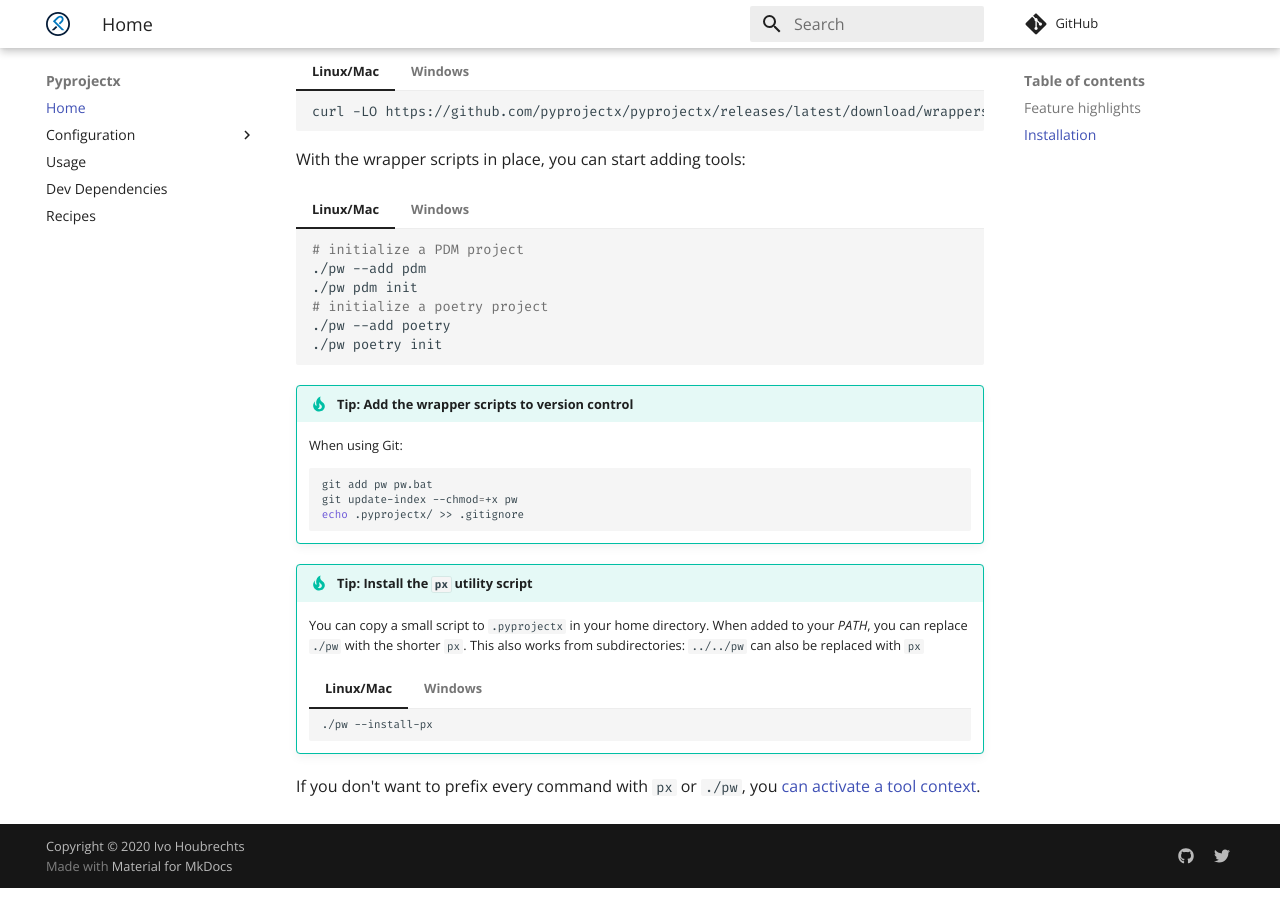
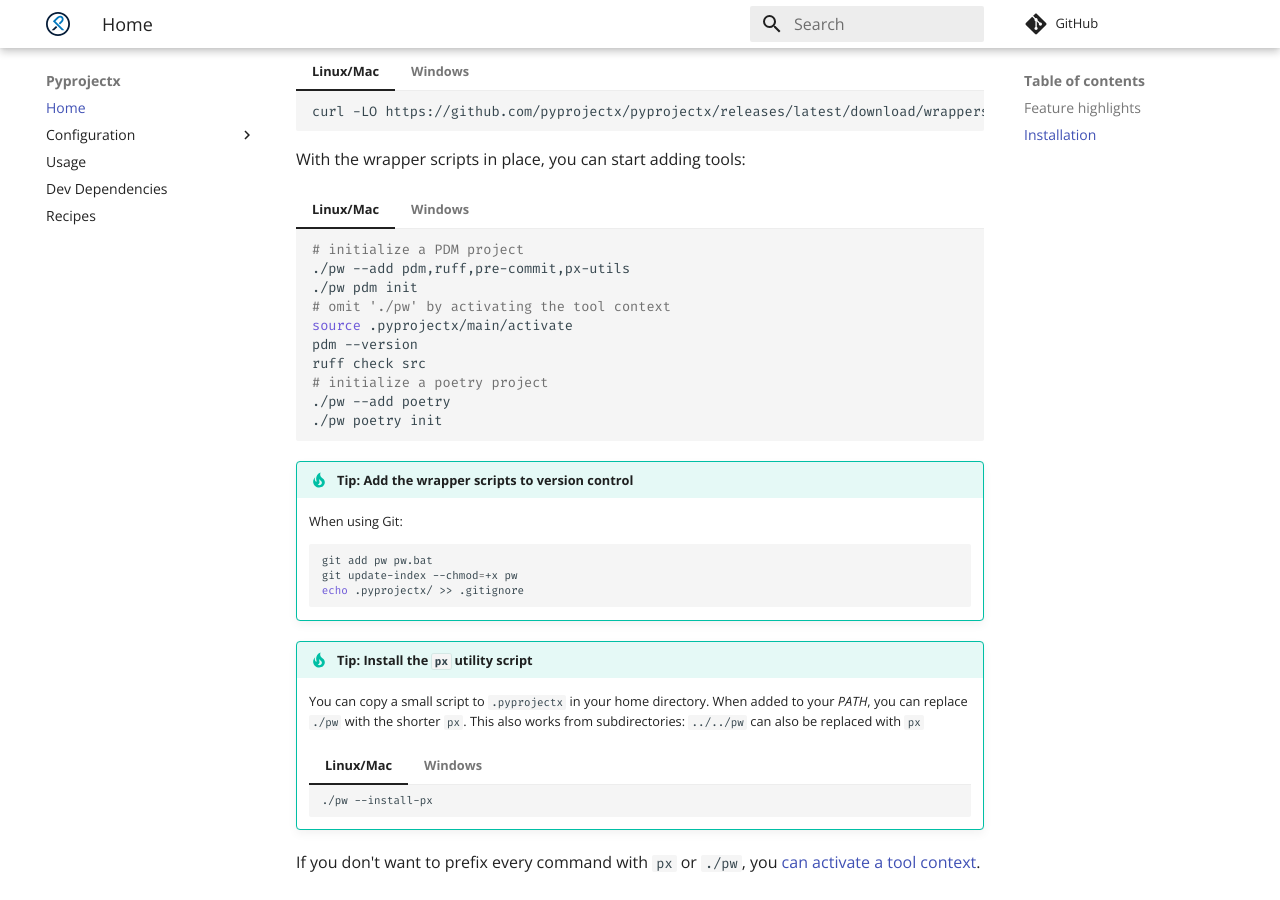
Before and after one commit to pyprojectx/pyprojectx, an MkDocs documentation site: the page built from docs/docs/index.md, in a window 1280 px wide and 900 px high, scrolled down 1577 px. Built offline with MkDocs 1.6.1 and Material for MkDocs 9.7.7, drawn with Linux system fonts in a browser that asks for light colours; comment, search, counter and statistics services are not loaded.

Commit message:
update docs

````diff
--- a/docs/docs/index.md
+++ b/docs/docs/index.md
@@ -53,8 +53,12 @@
 === "Linux/Mac"
     ```bash
     # initialize a PDM project
-    ./pw --add pdm
+    ./pw --add pdm,ruff,pre-commit,px-utils
     ./pw pdm init
+    # omit './pw' by activating the tool context
+    source .pyprojectx/main/activate
+    pdm --version
+    ruff check src
     # initialize a poetry project
     ./pw --add poetry
     ./pw poetry init
@@ -63,8 +67,12 @@
 === "Windows"
     ```powershell
     # initialize a PDM project
-    pw --add pdm
+    pw --add pdm,ruff,pre-commit,px-utils
     pw pdm init
+    # omit 'pw' by activating the tool context
+    source .pyprojectx/main/activate
+    pdm --version
+    ruff check src
     # initialize a poetry project
     pw --add poetry
     pw poetry init
````
Also changed, not shown: docs/docs/config/tools.md (+7 -0 lines), README.md.
